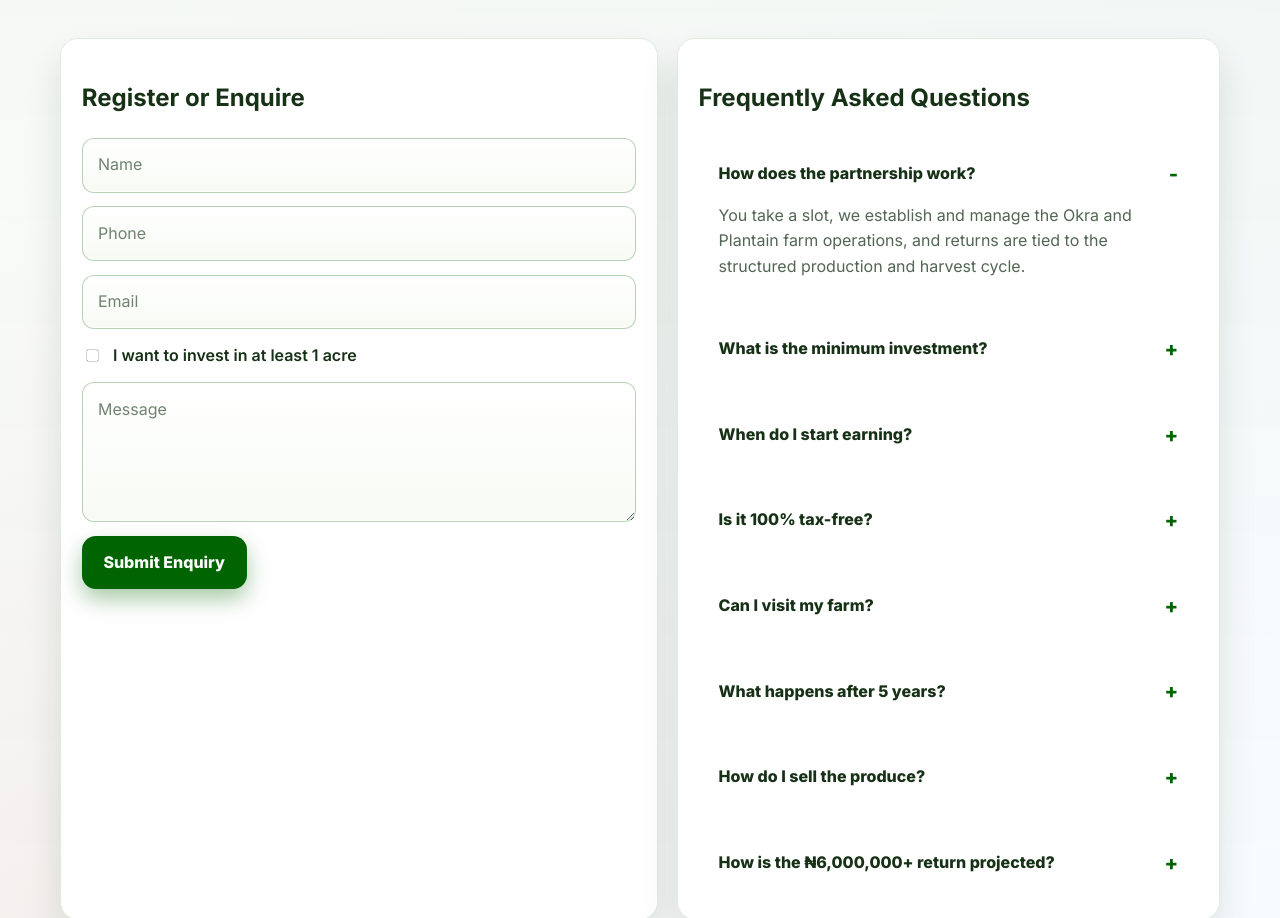
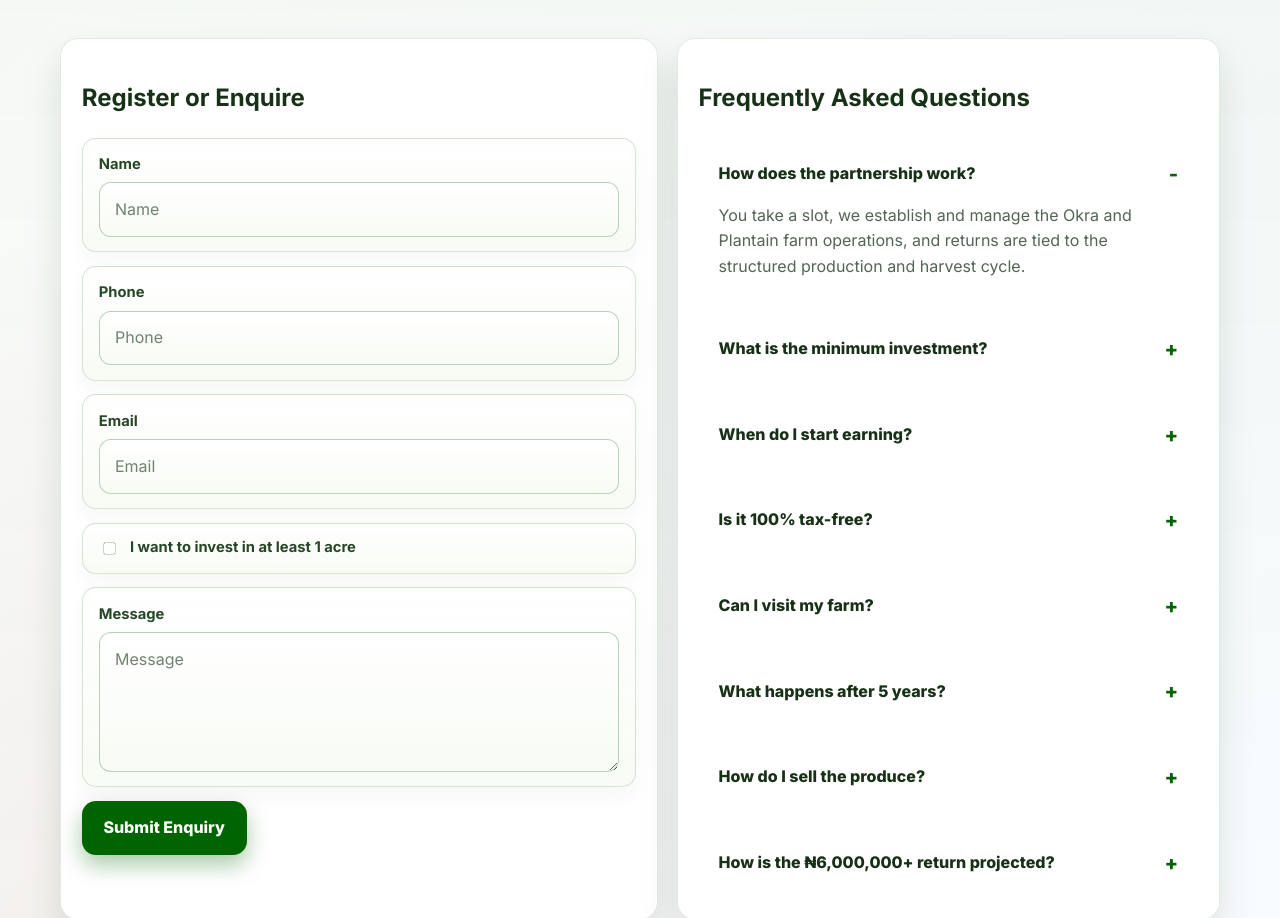
Before and after one commit to Yemsam/GreaterOneAgro, a website: page partnership-project.html in a window 1280 px wide. Shown: the part 2280-3198 px from the top of the page. Drawn offline with Linux system fonts and the light colour scheme.

Commit message:
Content Update

```diff
--- a/partnership-project.html
+++ b/partnership-project.html
@@ -213,11 +213,25 @@
         <h2>Register or Enquire</h2>
         <form name="partnership-enquiry" method="POST" action="contact-success.html" data-netlify="true" class="contact-form">
           <input type="hidden" name="form-name" value="partnership-enquiry">
-          <input type="text" name="name" placeholder="Name" required>
-          <input type="tel" name="phone" placeholder="Phone" required>
-          <input type="email" name="email" placeholder="Email" required>
-          <label class="checkbox-row"><input type="checkbox" name="invest1acre"> I want to invest in at least 1 acre</label>
-          <textarea name="message" placeholder="Message"></textarea>
+          <div class="form-field">
+            <label for="partnershipNameInput">Name</label>
+            <input id="partnershipNameInput" type="text" name="name" placeholder="Name" required>
+          </div>
+          <div class="form-field">
+            <label for="partnershipPhoneInput">Phone</label>
+            <input id="partnershipPhoneInput" type="tel" name="phone" placeholder="Phone" required>
+          </div>
+          <div class="form-field">
+            <label for="partnershipEmailInput">Email</label>
+            <input id="partnershipEmailInput" type="email" name="email" placeholder="Email" required>
+          </div>
+          <div class="form-field form-field-checkbox">
+            <label class="checkbox-row"><input type="checkbox" name="invest1acre"> I want to invest in at least 1 acre</label>
+          </div>
+          <div class="form-field">
+            <label for="partnershipMessageInput">Message</label>
+            <textarea id="partnershipMessageInput" name="message" placeholder="Message"></textarea>
+          </div>
           <div class="form-actions">
             <button class="btn btn-green" type="submit">Submit Enquiry</button>
           </div>
--- a/styles.css
+++ b/styles.css
@@ -1198,6 +1198,34 @@ textarea {
 .form-field {
   display: grid;
   gap: 0.35rem;
+}
+
+.contact-form .form-field {
+  padding: 0.9rem 1rem;
+  border: 1px solid rgba(0, 100, 0, 0.16);
+  border-radius: 14px;
+  background: linear-gradient(180deg, rgba(255, 255, 255, 0.98), rgba(247, 251, 244, 0.96));
+  box-shadow: 0 10px 20px rgba(10, 50, 10, 0.04);
+}
+
+.contact-form .form-field:focus-within {
+  border-color: rgba(0, 100, 0, 0.34);
+  box-shadow: 0 0 0 4px rgba(0, 100, 0, 0.08), 0 10px 20px rgba(10, 50, 10, 0.06);
+}
+
+.contact-form .form-field label {
+  font-weight: 700;
+  color: #264726;
+  font-size: 0.92rem;
+}
+
+.contact-form .form-field-checkbox {
+  padding-top: 0.8rem;
+  padding-bottom: 0.8rem;
+}
+
+.contact-form .form-field-checkbox .checkbox-row {
+  margin: 0;
 }
 
 .form-field label {
```
